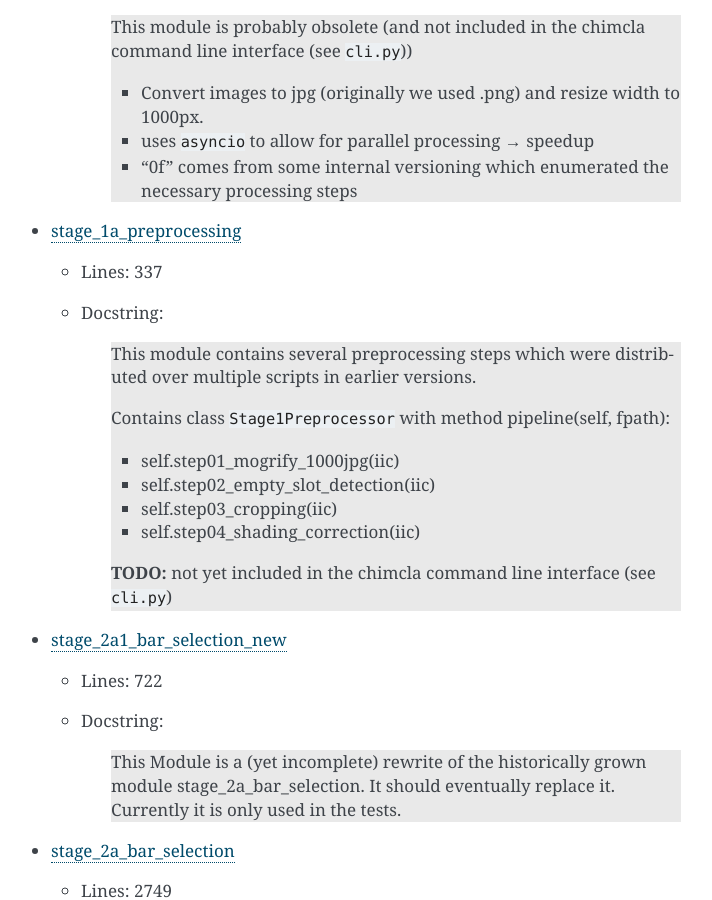
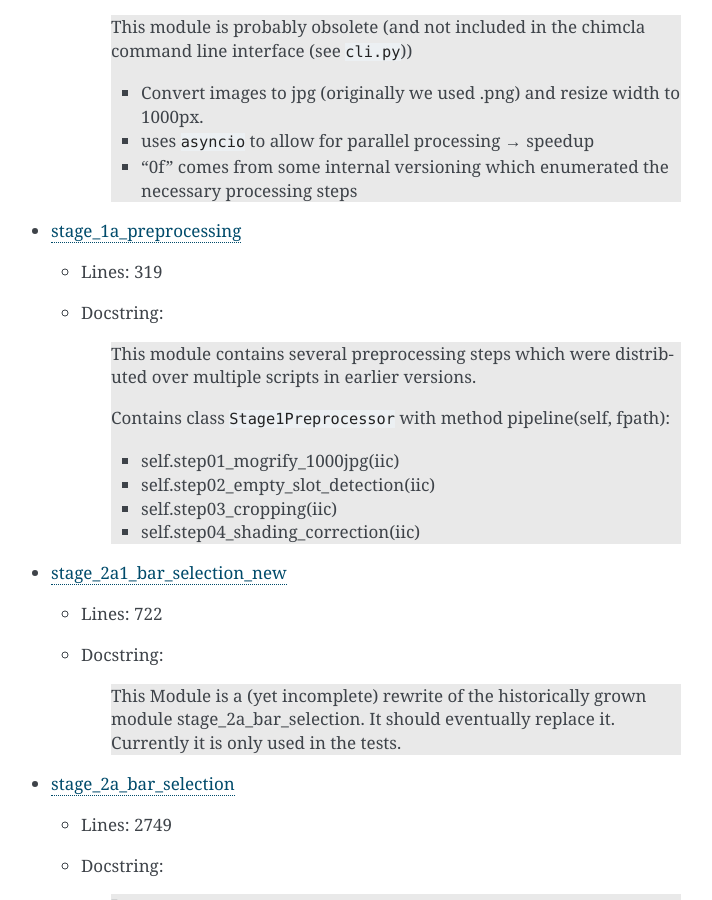
Before and after one commit to cknoll/chimcla, a Sphinx documentation site: the page built from docs/source/api_links.md, in a window 1280 px wide and 900 px high, scrolled down 1134 px. Shown: the whole window, without its empty margins (399-1111 px from the left). Built offline with Sphinx 7.4.7, drawn with Linux system fonts in a browser that asks for light colours; pages that are not in the unit, such as notebooks, are missing from menus; the version number could not be read and is left out; part of the change alters nothing that is shown; some of the changed text lies outside the part shown.

```diff
--- a/docs/source/api_links.md
+++ b/docs/source/api_links.md
@@ -19,7 +19,7 @@
         >
         >
 - [cli](apidocs/chimcla/chimcla.cli.md)
-    - Lines: 184
+    - Lines: 239
     - Docstring:
         >
         >
@@ -60,7 +60,7 @@
         >
         >
 - [stage_1a_preprocessing](apidocs/chimcla/chimcla.stage_1a_preprocessing.md)
-    - Lines: 337
+    - Lines: 319
     - Docstring:
         >
         >
@@ -74,7 +74,6 @@
         > - self.step03_cropping(iic)
         > - self.step04_shading_correction(iic)
         >
-        > **TODO:** not yet included in the chimcla command line interface (see `cli.py`)
         >
         >
 - [stage_2a1_bar_selection_new](apidocs/chimcla/chimcla.stage_2a1_bar_selection_new.md)
@@ -179,7 +178,7 @@
         >
         >
 - [util](apidocs/chimcla/chimcla.util.md)
-    - Lines: 113
+    - Lines: 112
     - Docstring:
         >
         >
@@ -203,7 +202,7 @@
         >
         >
 - [util_file_sorting](apidocs/chimcla/chimcla.util_file_sorting.md)
-    - Lines: 163
+    - Lines: 164
     - Docstring:
         >
         >
```
Also changed, not shown: .readthedocs.yaml (added).
